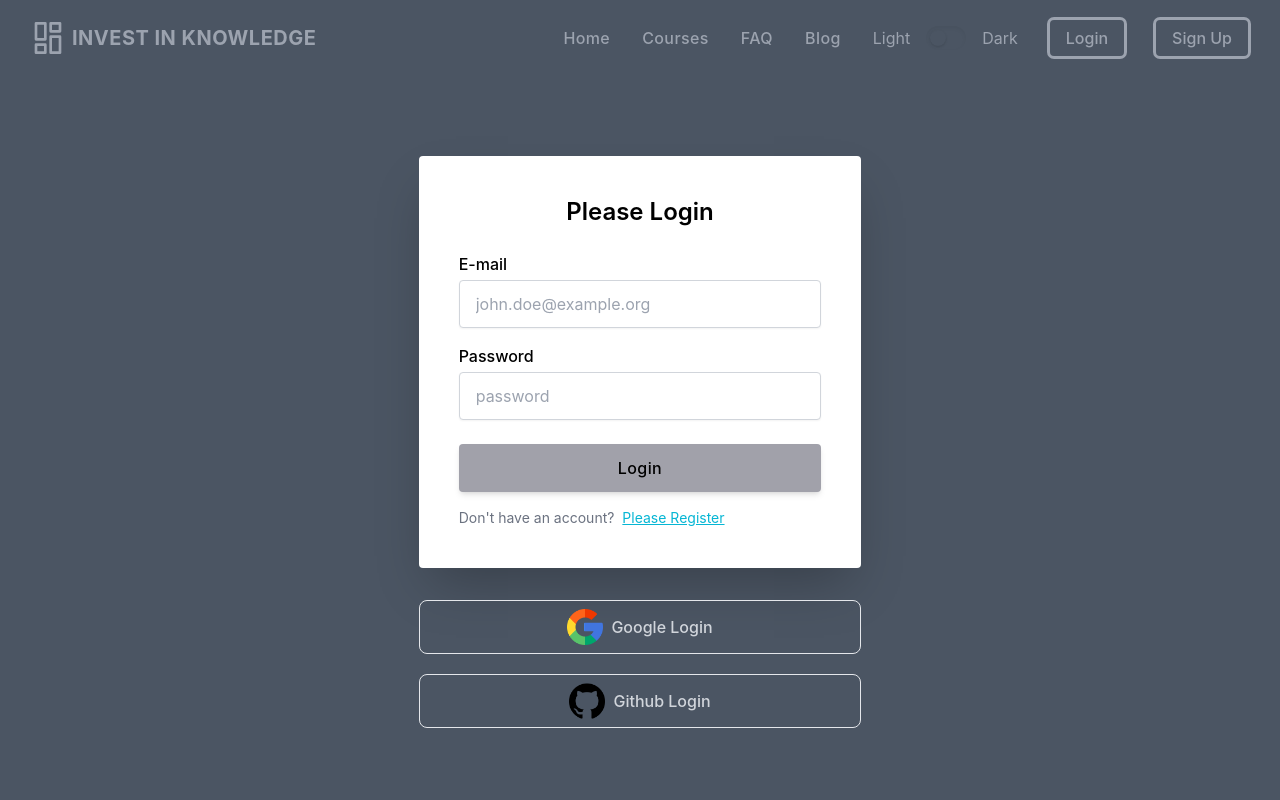
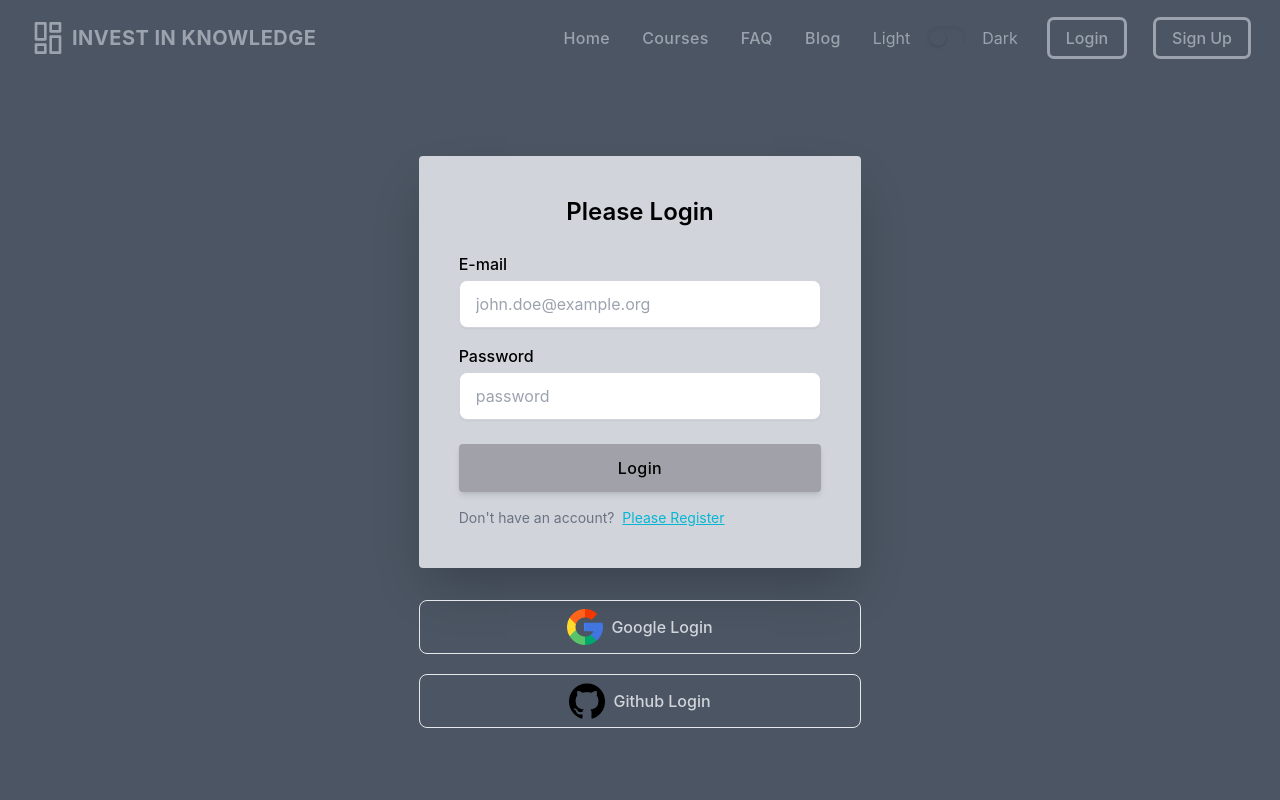
Before and after one commit to yusuf-khan-swd/invest-in-knowledge-client, a React (Create React App) app: page /login in a window 1280 px wide. Shown: the top 800 px of the page. Built offline with nearby package versions, Linux system fonts and the light colour scheme; no server answers.

Commit message:
modified some style in input

```diff
--- a/src/Pages/Login/Login/Login.js
+++ b/src/Pages/Login/Login/Login.js
@@ -99,7 +99,7 @@ const Login = () => {
         <div className="px-4 py-16 mx-auto sm:max-w-xl md:max-w-full lg:max-w-screen-xl md:px-24 lg:px-8 lg:py-20">
           <div className="flex flex-col items-center justify-between xl:flex-row">
             <div className="w-full max-w-xl xl:px-8 xl:w-5/12 mx-auto">
-              <div className="bg-white rounded shadow-2xl p-7 sm:p-10">
+              <div className="bg-gray-300 rounded shadow-2xl p-7 sm:p-10">
                 <h3 className="mb-4 text-xl font-semibold sm:text-center sm:mb-6 sm:text-2xl">
                   Please Login
                 </h3>
@@ -115,7 +115,7 @@ const Login = () => {
                       placeholder="john.doe@example.org"
                       required
                       type="email"
-                      className="flex-grow w-full h-12 px-4 mb-2 transition duration-200 bg-white border border-gray-300 rounded shadow-sm appearance-none focus:border-deep-purple-accent-400 focus:outline-none focus:shadow-outline"
+                      className="flex-grow w-full h-12 px-4 mb-2 transition duration-200 bg-white border border-gray-300 rounded-lg shadow-sm appearance-none focus:border-2 focus:border-purple-500 focus:outline-none focus:shadow-outline"
                       id="email"
                       name="email"
                     />
@@ -131,7 +131,7 @@ const Login = () => {
                       placeholder="password"
                       required
                       type="password"
-                      className="flex-grow w-full h-12 px-4 mb-2 transition duration-200 bg-white border border-gray-300 rounded shadow-sm appearance-none focus:border-deep-purple-accent-400 focus:outline-none focus:shadow-outline"
+                      className="flex-grow w-full h-12 px-4 mb-2 transition duration-200 bg-white border border-gray-300 rounded-lg shadow-sm appearance-none focus:border-2 focus:border-purple-500 focus:outline-none focus:shadow-outline"
                       id="password"
                       name="password"
                     />
```
